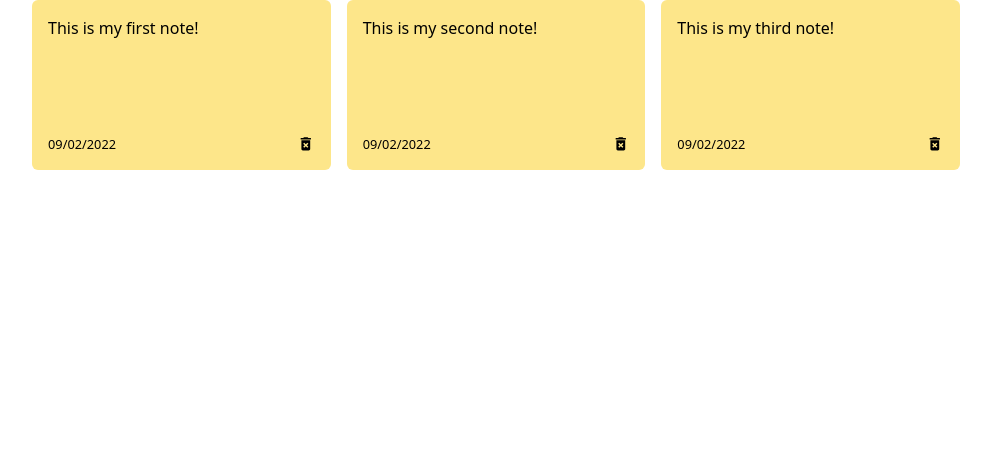
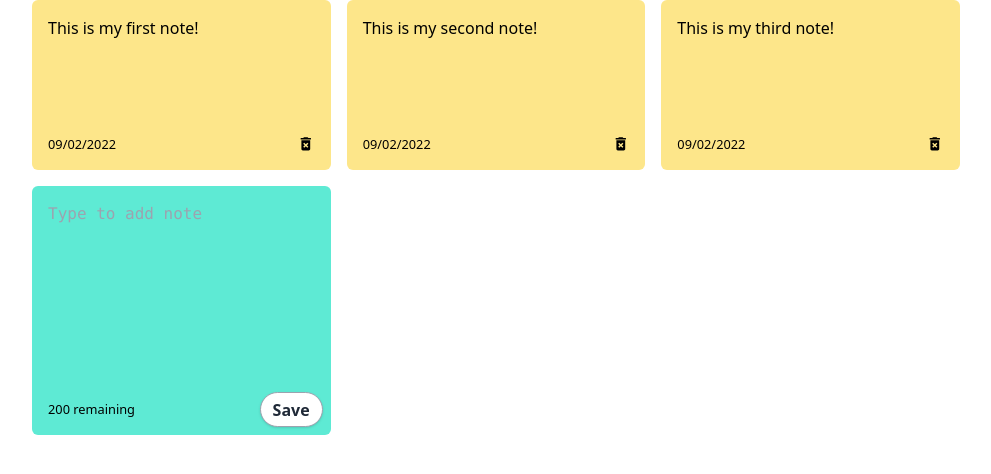
Before and after one commit to fjrpambudhi74/react-notes, a React (Create React App) app: page / in a window 1280 px wide. Shown: the top 474 px of the page, without its empty margins (144-1135 px from the left). Built offline with nearby package versions, Linux system fonts and the light colour scheme.

Commit message:
implement add new notes
add component addNote & function add new notes

```diff
--- /dev/null
+++ b/src/compontents/AddNote/index.js
@@ -0,0 +1,32 @@
+import { useState } from "react";
+
+const AddNote = ({handleAddNote}) => {
+  const [noteText, setNoteText] = useState('');
+  const charLimit = 200;
+
+  const handleChange = (event) => {
+    // console.log(event.target.value)
+    if(charLimit - event.target.value.length >= 0){
+      setNoteText(event.target.value)
+    }
+  }
+
+  const handleSave = () => {
+    if(noteText.trim().length > 0){
+      handleAddNote(noteText)
+      setNoteText('')
+    }
+  }
+
+  return(
+    <div className="notes-new">
+      <textarea rows="8" placeholder="Type to add note" onChange={handleChange} value={noteText}></textarea>
+      <div className="note-footer">
+        <small>{charLimit - noteText.length} remaining</small>
+        <button className="save" onClick={handleSave}>Save</button>
+      </div>
+    </div>
+  )
+}
+
+export default AddNote;
--- a/src/compontents/NotesList/index.js
+++ b/src/compontents/NotesList/index.js
@@ -1,9 +1,10 @@
 import Note from "../Note"
+import AddNote from "../AddNote"
 import { useState } from "react"
 import { nanoid } from "nanoid"
 
 const NotesList = () => {
-  const [notes, useNotes] = useState([
+  const [notes, setNotes] = useState([
     {
       id: nanoid(),
       text: 'This is my first note!',
@@ -20,11 +21,25 @@ const NotesList = () => {
       date: '09/02/2022'
     },
   ])
+
+  const addNote = (text) => {
+    // console.log(text)
+    const date = new Date();
+    const newNote = {
+      id: nanoid(),
+      text: text,
+      date: date.toLocaleDateString()
+    }
+    const newNotes = [...notes, newNote];
+    setNotes(newNotes)
+  }
+
   return (
     <div className="notes-list">
       {notes.map((note) => {
         return <Note id={note.id} text={note.text} date={note.date}/>
       })}
+      <AddNote handleAddNote={addNote}/>
     </div>
   )
 }
--- a/src/index.css
+++ b/src/index.css
@@ -5,8 +5,29 @@
 
 @layer components {
   .note {
-    @apply flex flex-col justify-between bg-amber-200 p-4 rounded-md min-h-custom;
+    @apply flex flex-col justify-between bg-amber-200 p-4 rounded-md min-h-custom whitespace-pre-wrap;
   }
+
+  .notes-new {
+    @apply bg-teal-300 rounded-md p-4 ;
+  }
+
+  textarea {
+    @apply resize-none border-none bg-teal-300 box-border w-full max-w-full;
+  }
+
+  textarea:focus {
+    @apply outline-none;
+  }
+
+  textarea::placeholder {
+    @apply font-mono;
+  }
+
+  .save {
+    @apply bg-white hover:bg-gray-100 text-gray-800 font-semibold py-1 px-3 -m-2 border border-gray-400 rounded-full shadow;
+  }
+
 
   .note-footer {
     @apply flex justify-between align-middle;
```
